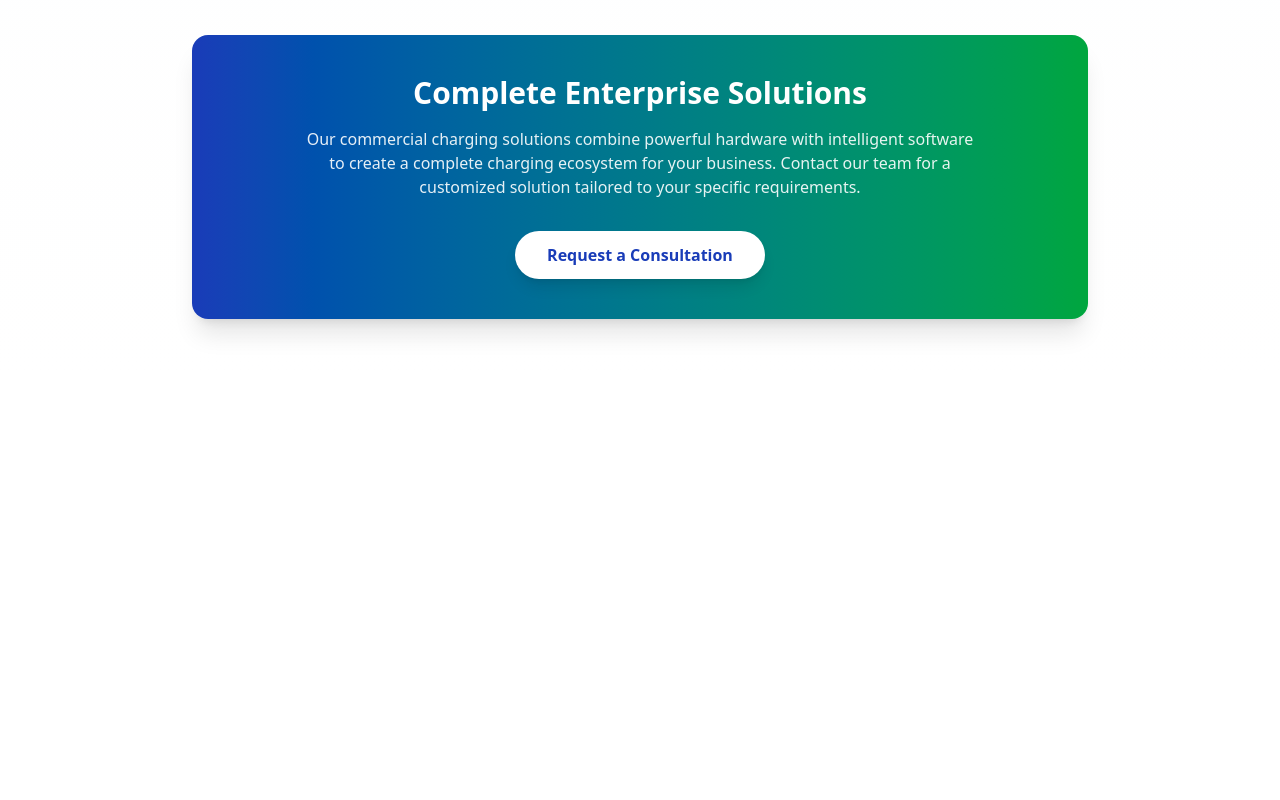
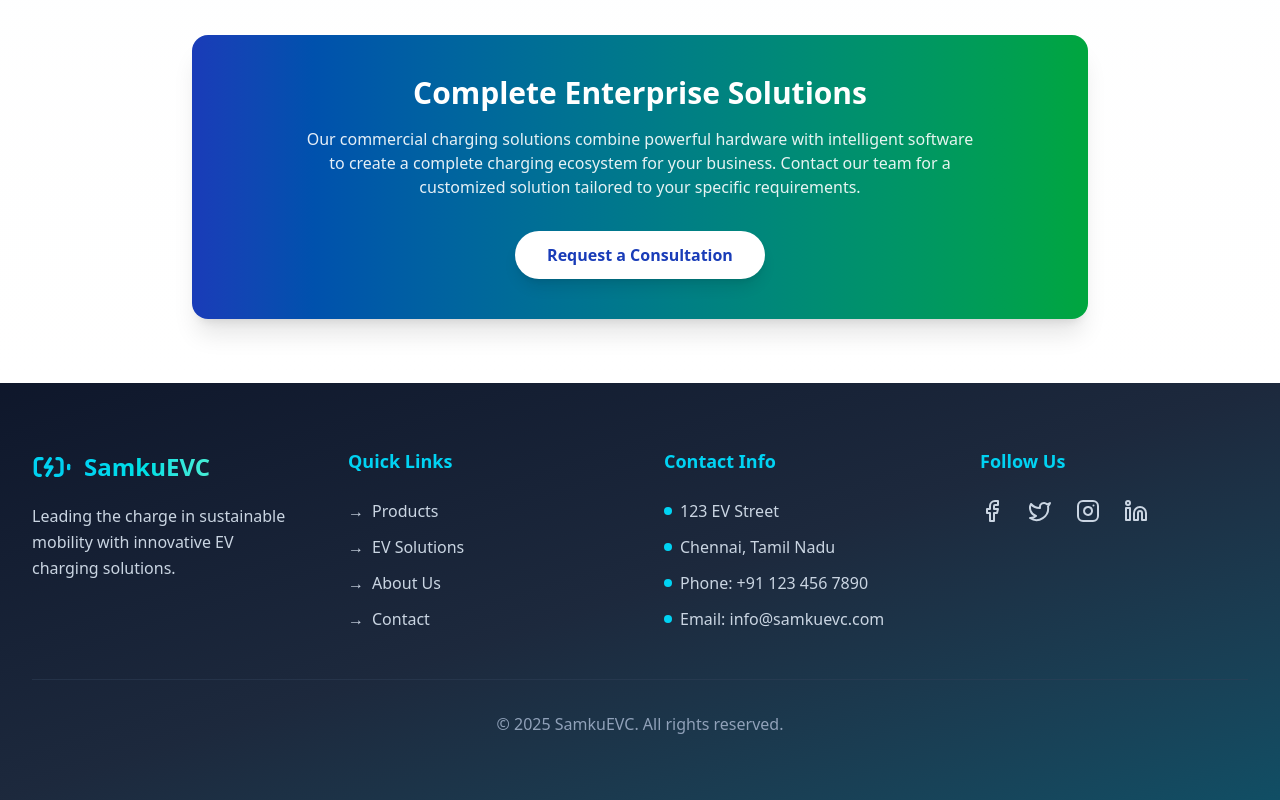
Before and after one commit to Yashwant2584/SamkuEVC, a React (Vite) app in the folder samkuevc/: page /ev-solutions in a window 1280 px wide. Shown: the part 2419-3219 px from the top of the page. Before the commit the page ends 2802 px from the top, so only its background shows below. Built offline with nearby package versions, Linux system fonts and the light colour scheme.

Commit message:
add the footer

```diff
--- a/samkuevc/src/App.jsx
+++ b/samkuevc/src/App.jsx
@@ -8,6 +8,7 @@ import Contact from './landingpage/Contact';
 import Location from './landingpage/Location';
 import Enquiry from './landingpage/Enquiry';
 import EVSolutions from './landingpage/EVSolutions';
+import Footer from './landingpage/Footer';
 
 
 const App = () => {
@@ -27,6 +28,8 @@ const App = () => {
 
 
       </Routes>
+      <Footer/>
+
     </Router>
   );
 };
--- a/samkuevc/src/landingpage/Footer.jsx
+++ b/samkuevc/src/landingpage/Footer.jsx
@@ -4,60 +4,92 @@ import { Facebook, Twitter, Instagram, Linkedin, BatteryCharging } from 'lucide-
 
 const Footer = () => {
   return (
-    <footer className="bg-gray-900 text-white">
-      <div className="max-w-7xl mx-auto px-4 sm:px-6 lg:px-8 py-12">
-        <div className="grid grid-cols-1 md:grid-cols-4 gap-8">
-          <div>
-            <div className="flex items-center mb-4">
-              <BatteryCharging className="h-8 w-8 text-green-500" />
-              <span className="ml-2 text-xl font-bold">SamkuEVC</span>
+    <footer className="bg-gradient-to-br from-slate-900 via-slate-800 to-cyan-900 text-white">
+      <div className="max-w-7xl mx-auto px-4 sm:px-6 lg:px-8 py-16">
+        <div className="grid grid-cols-1 md:grid-cols-4 gap-12">
+          <div className="space-y-4">
+            <div className="flex items-center space-x-3">
+              <BatteryCharging className="h-10 w-10 text-cyan-400 animate-pulse" />
+              <span className="text-2xl font-bold bg-gradient-to-r from-cyan-400 to-teal-300 bg-clip-text text-transparent">SamkuEVC</span>
             </div>
-            <p className="text-gray-400">
+            <p className="text-slate-300 leading-relaxed">
               Leading the charge in sustainable mobility with innovative EV charging solutions.
             </p>
           </div>
 
           <div>
-            <h3 className="text-lg font-semibold mb-4">Quick Links</h3>
-            <ul className="space-y-2">
-              <li><Link to="/products" className="text-gray-400 hover:text-green-500">Products</Link></li>
-              <li><Link to="/ev-solutions" className="text-gray-400 hover:text-green-500">EV Solutions</Link></li>
-              <li><Link to="/about" className="text-gray-400 hover:text-green-500">About Us</Link></li>
-              <li><Link to="/contact" className="text-gray-400 hover:text-green-500">Contact</Link></li>
+            <h3 className="text-lg font-semibold mb-6 text-cyan-400">Quick Links</h3>
+            <ul className="space-y-3">
+              <li>
+                <Link to="/products" className="text-slate-300 hover:text-cyan-400 transition-colors duration-300 flex items-center group">
+                  <span className="transform translate-x-0 group-hover:translate-x-1 transition-transform duration-300">→</span>
+                  <span className="ml-2">Products</span>
+                </Link>
+              </li>
+              <li>
+                <Link to="/ev-solutions" className="text-slate-300 hover:text-cyan-400 transition-colors duration-300 flex items-center group">
+                  <span className="transform translate-x-0 group-hover:translate-x-1 transition-transform duration-300">→</span>
+                  <span className="ml-2">EV Solutions</span>
+                </Link>
+              </li>
+              <li>
+                <Link to="/about" className="text-slate-300 hover:text-cyan-400 transition-colors duration-300 flex items-center group">
+                  <span className="transform translate-x-0 group-hover:translate-x-1 transition-transform duration-300">→</span>
+                  <span className="ml-2">About Us</span>
+                </Link>
+              </li>
+              <li>
+                <Link to="/contact" className="text-slate-300 hover:text-cyan-400 transition-colors duration-300 flex items-center group">
+                  <span className="transform translate-x-0 group-hover:translate-x-1 transition-transform duration-300">→</span>
+                  <span className="ml-2">Contact</span>
+                </Link>
+              </li>
             </ul>
           </div>
 
           <div>
-            <h3 className="text-lg font-semibold mb-4">Contact Info</h3>
-            <ul className="space-y-2 text-gray-400">
-              <li>123 EV Street</li>
-              <li>Chennai, Tamil Nadu</li>
-              <li>Phone: +91 123 456 7890</li>
-              <li>Email: info@samkuevc.com</li>
+            <h3 className="text-lg font-semibold mb-6 text-cyan-400">Contact Info</h3>
+            <ul className="space-y-3 text-slate-300">
+              <li className="flex items-center space-x-2">
+                <span className="w-2 h-2 bg-cyan-400 rounded-full"></span>
+                <span>123 EV Street</span>
+              </li>
+              <li className="flex items-center space-x-2">
+                <span className="w-2 h-2 bg-cyan-400 rounded-full"></span>
+                <span>Chennai, Tamil Nadu</span>
+              </li>
+              <li className="flex items-center space-x-2">
+                <span className="w-2 h-2 bg-cyan-400 rounded-full"></span>
+                <span>Phone: +91 123 456 7890</span>
+              </li>
+              <li className="flex items-center space-x-2">
+                <span className="w-2 h-2 bg-cyan-400 rounded-full"></span>
+                <span>Email: info@samkuevc.com</span>
+              </li>
             </ul>
           </div>
 
           <div>
-            <h3 className="text-lg font-semibold mb-4">Follow Us</h3>
-            <div className="flex space-x-4">
-              <a href="#" className="text-gray-400 hover:text-green-500">
+            <h3 className="text-lg font-semibold mb-6 text-cyan-400">Follow Us</h3>
+            <div className="flex space-x-6">
+              <a href="#" className="text-slate-300 hover:text-cyan-400 transition-all duration-300 transform hover:scale-110 hover:-translate-y-1">
                 <Facebook className="h-6 w-6" />
               </a>
-              <a href="#" className="text-gray-400 hover:text-green-500">
+              <a href="#" className="text-slate-300 hover:text-cyan-400 transition-all duration-300 transform hover:scale-110 hover:-translate-y-1">
                 <Twitter className="h-6 w-6" />
               </a>
-              <a href="#" className="text-gray-400 hover:text-green-500">
+              <a href="#" className="text-slate-300 hover:text-cyan-400 transition-all duration-300 transform hover:scale-110 hover:-translate-y-1">
                 <Instagram className="h-6 w-6" />
               </a>
-              <a href="#" className="text-gray-400 hover:text-green-500">
+              <a href="#" className="text-slate-300 hover:text-cyan-400 transition-all duration-300 transform hover:scale-110 hover:-translate-y-1">
                 <Linkedin className="h-6 w-6" />
               </a>
             </div>
           </div>
         </div>
 
-        <div className="border-t border-gray-800 mt-8 pt-8 text-center text-gray-400">
-          <p>&copy; {new Date().getFullYear()} SamkuEVC. All rights reserved.</p>
+        <div className="border-t border-slate-700/50 mt-12 pt-8 text-center">
+          <p className="text-slate-400">&copy; {new Date().getFullYear()} SamkuEVC. All rights reserved.</p>
         </div>
       </div>
     </footer>
```
